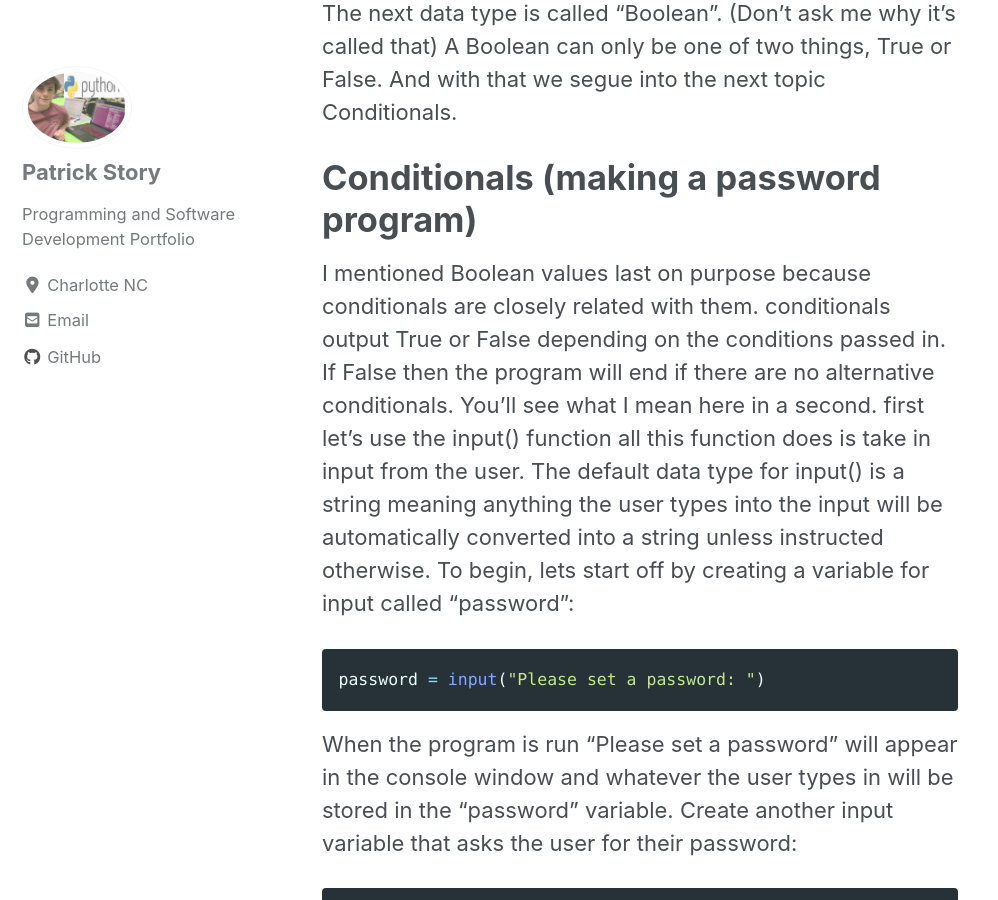
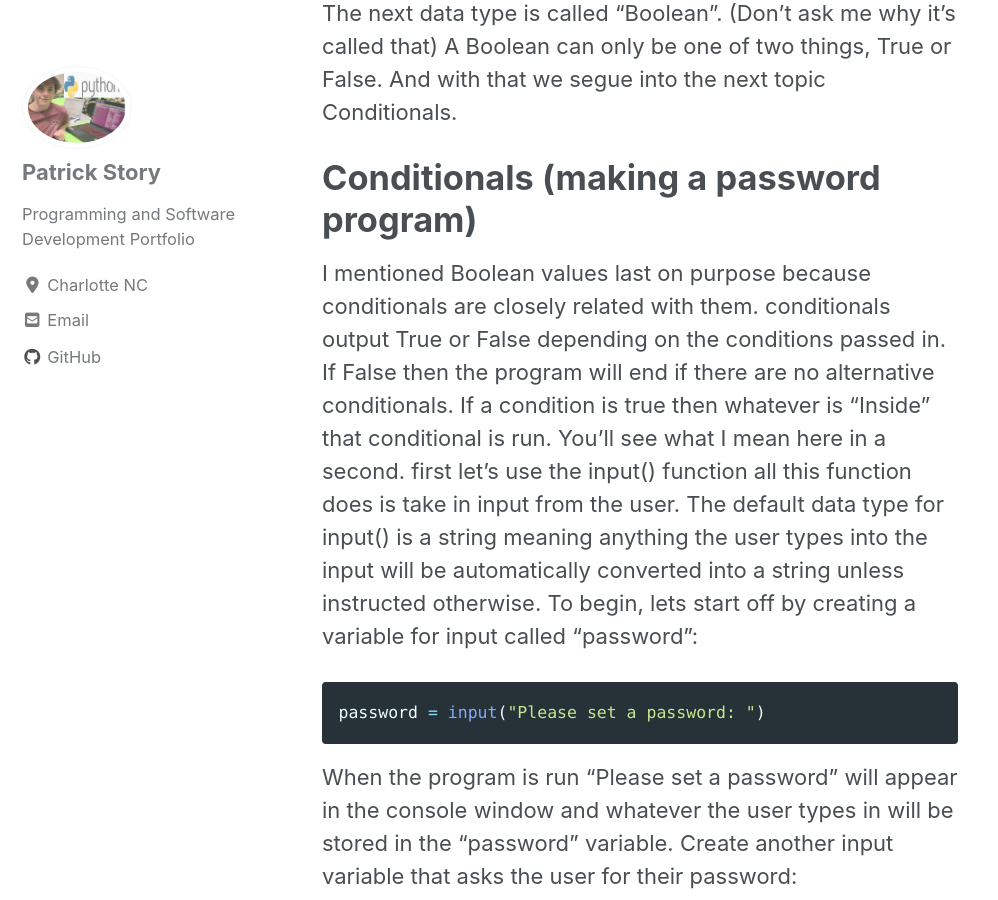
Before and after one commit to Patchyst/Patchyst.github.io, a Jekyll site: the page built from _posts/2019-08-09-introtocoding.md, in a window 1280 px wide and 900 px high, scrolled down 7872 px. Shown: the whole window, without its empty margins (0-998 px from the left). Built offline with Jekyll 4.4.1, drawn with Linux system fonts in a browser that asks for light colours; cached includes are drawn as plain includes; nearby versions of some CDN libraries.

Commit message:
updating Learn Python part 1

````diff
--- a/_posts/2019-08-09-introtocoding.md
+++ b/_posts/2019-08-09-introtocoding.md
@@ -108,7 +108,7 @@
 ```
 The next data type is called "Boolean". (Don't ask me why it's called that) A Boolean can only be one of two things, True or False. And with that we segue into the next topic Conditionals.
 # Conditionals (making a password program)
-I mentioned Boolean values last on purpose because conditionals are closely related with them. conditionals output True or False depending on the conditions passed in. If False then the program will end if there are no alternative conditionals. You'll see what I mean here in a second. first let's use the input() function all this function does is take in input from the user. The default data type for input() is a string meaning anything the user types into the input will be automatically converted into a string unless instructed otherwise. To begin, lets start off by creating a variable for input called "password":
+I mentioned Boolean values last on purpose because conditionals are closely related with them. conditionals output True or False depending on the conditions passed in. If False then the program will end if there are no alternative conditionals. If a condition is true then whatever is "Inside" that conditional is run. You'll see what I mean here in a second. first let's use the input() function all this function does is take in input from the user. The default data type for input() is a string meaning anything the user types into the input will be automatically converted into a string unless instructed otherwise. To begin, lets start off by creating a variable for input called "password":
 ```python
 password = input("Please set a password: ")
 ```
````
